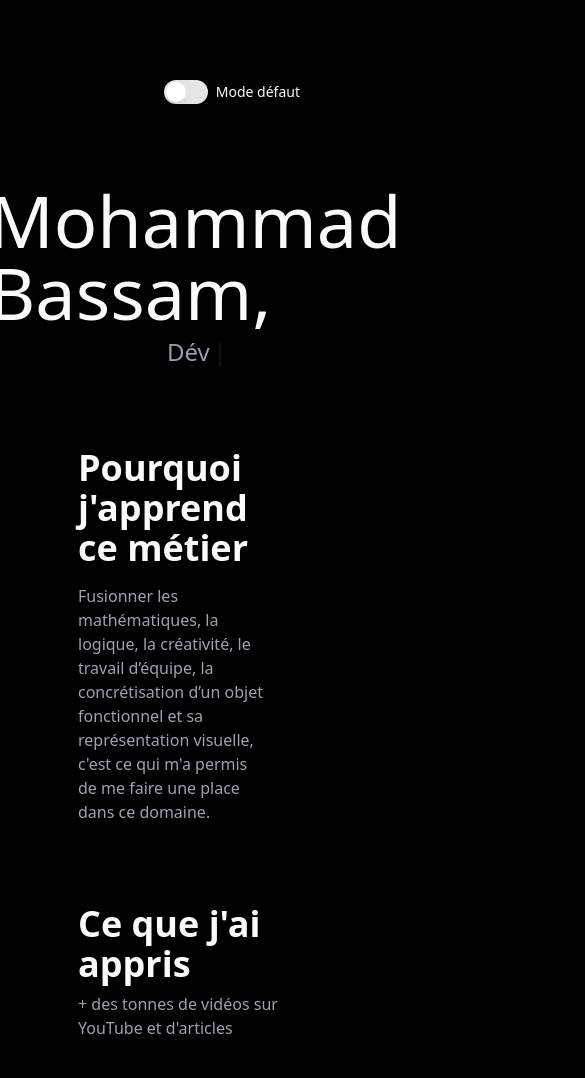
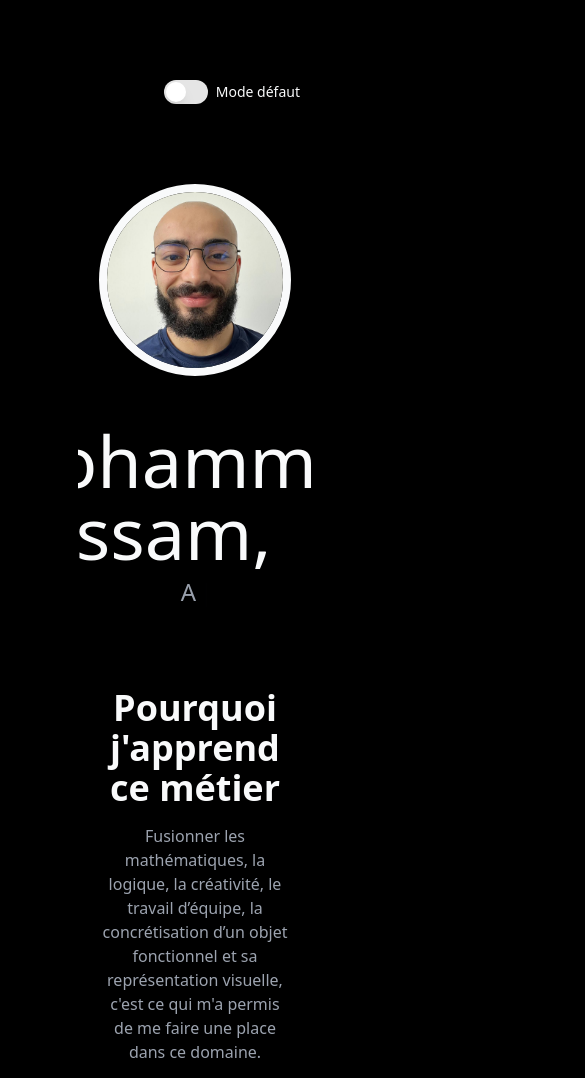
Before and after one commit to Bassammohammad/Portfolio, a React (Vite) app: page / in a window 390 px wide. Shown: the top 1078 px of the page, 585 px wide, since content can reach past the window. Built offline with nearby package versions, Linux system fonts and the light colour scheme.

Commit message:
responsive mobile

```diff
--- a/src/App.tsx
+++ b/src/App.tsx
@@ -9,7 +9,7 @@ function App() {
 
   return (
     <div
-      className={`mt-20 mb-20 space-y-20 ${isGreenMode ? 'theme-green' : 'theme-default'}`}
+      className={`my-20 w-[60%] m-auto space-y-20 overflow-x-hidden ${isGreenMode ? 'theme-green' : 'theme-default'}`}
     >
       <Theme setIsGreenMode={setIsGreenMode} isGreenMode={isGreenMode} />
       <HeaderSection />
--- a/src/components/description.tsx
+++ b/src/components/description.tsx
@@ -29,12 +29,12 @@ const languagesUsedInPortfolio = ['React', 'TypeScript', 'Tailwind CSS']
 
 export default function Description() {
   return (
-    <div className={`space-y-20`}>
-      <div className="flex flex-col items-start w-4/5 space-y-4  ">
-        <h1 className=" text-4xl font-bold text-primary">
+    <div className="space-y-20 flex flex-col items-center lg:items-start text-center lg:text-start">
+      <div className="flex flex-col items-center lg:items-start w-4/5 space-y-4  ">
+        <h1 className=" text-4xl font-bold text-primary ">
           Pourquoi j'apprend ce métier
         </h1>
-        <p className=" text-secondary">
+        <p className=" text-secondary ">
           Fusionner les mathématiques, la logique, la créativité, le travail
           d’équipe, la concrétisation d’un objet fonctionnel et sa
           représentation visuelle, c'est ce qui m'a permis de me faire une place
@@ -42,16 +42,16 @@ export default function Description() {
         </p>
       </div>
       <div className="space-y-10">
-        <div className="space-y-2">
-          <h1 className="text-4xl font-bold text-primary">
+        <div className="space-y-2 flex flex-col items-center lg:items-start">
+          <h1 className="text-4xl font-bold text-primary ">
             Ce que j'ai appris
           </h1>
-          <p className="text-secondary">
+          <p className="text-secondary ">
             + des tonnes de vidéos sur YouTube et d'articles
           </p>
         </div>
 
-        <div className="flex flex-row items-start justify-between gap-10 ">
+        <div className="flex flex-col lg:flex-row items-start justify-between gap-10 ">
           <ProjectCard
             src="/firstCourse.png"
             alt="first course"
@@ -74,12 +74,12 @@ export default function Description() {
         </div>
       </div>
 
-      <div className="space-y-10">
+      <div className="space-y-10 flex flex-col items-center lg:items-start">
         <h1 className="text-4xl font-bold text-primary">
           {' '}
           Ce que j'ai réalisé
         </h1>
-        <div className="flex flex-row items-center justify-between gap-10 ">
+        <div className="flex  flex-col lg:flex-row lg:items-start items-center justify-between gap-10 ">
           <ProjectCard
             src="/financeProjet.png"
             alt="finance projet"
@@ -103,11 +103,11 @@ export default function Description() {
           />
         </div>
       </div>
-      <div className="space-y-4">
-        <h1 className="text-4xl font-bold text-primary">
+      <div className="space-y-4 flex flex-col items-center lg:items-start">
+        <h1 className="text-4xl font-bold text-primary ">
           Ce que j'aimerais réaliser dans ma carrière
         </h1>
-        <p className="text-secondary">
+        <p className="text-secondary ">
           J'aimerais devenir un développeur front-end expert, capable de créer
           des interfaces modernes, performantes et accessibles avec React,
           TypeScript et Next.js. Mon objectif est de concevoir des expériences
--- a/src/components/header-section.tsx
+++ b/src/components/header-section.tsx
@@ -4,21 +4,20 @@ import { Typewriter } from 'react-simple-typewriter'
 export default function HeaderSection() {
   return (
     <div
-      className={`relative flex flex-col items-center justify-between h-fit w-full `}
+      className={`relative flex flex-col items-center justify-center h-fit w-full `}
     >
       <div
         className="absolute -z-50 h-80 w-80 bg-[conic-gradient(transparent,rgb(0,0,0))]
                 opacity-15 blur-2xl dark:bg-[conic-gradient(transparent,rgb(255,255,255))] md:left-[800px]"
       />
-      <div className="absolute left-1/2 top-1/2 w-max -translate-x-1/2 -translate-y-1/2 opacity-5 md:hidden">
-        <Image
-          src="/profile.jpg"
-          alt="profile"
-          className="w-96 object-cover hidden"
-        />
-      </div>
-
-      <div className="flex w-full items-center gap-12 md:justify-between ">
+      <div className="flex flex-col w-full items-center justify-center gap-12 lg:justify-between lg:flex-row ">
+        <div className=" flex-1 items-center justify-end lf:flex  ">
+          <Image
+            src="/profile.jpg"
+            alt="profile"
+            className=" w-48 h-48 object-cover block border-8 border-primary rounded-full "
+          />
+        </div>
         <div className="flex w-full flex-col items-center  md:w-fit md:items-start">
           <span className=" text-primary md:w-max drop-shadow-2xl w-min text-7xl">
             Mohammad Bassam,
@@ -36,13 +35,6 @@ export default function HeaderSection() {
             />
           </span>
         </div>
-        <div className="hidden flex-1 items-center justify-end md:flex  ">
-          <Image
-            src="/profile.jpg"
-            alt="profile"
-            className=" w-48 h-48 object-cover block border-8 border-primary rounded-full "
-          />
-        </div>
       </div>
     </div>
   )
--- a/src/index.css
+++ b/src/index.css
@@ -6,7 +6,6 @@
 body {
   background: black;
   color: #F5F5F5;
-  margin: 0 20% 0 20%;
 }
 
 @layer base {
```
